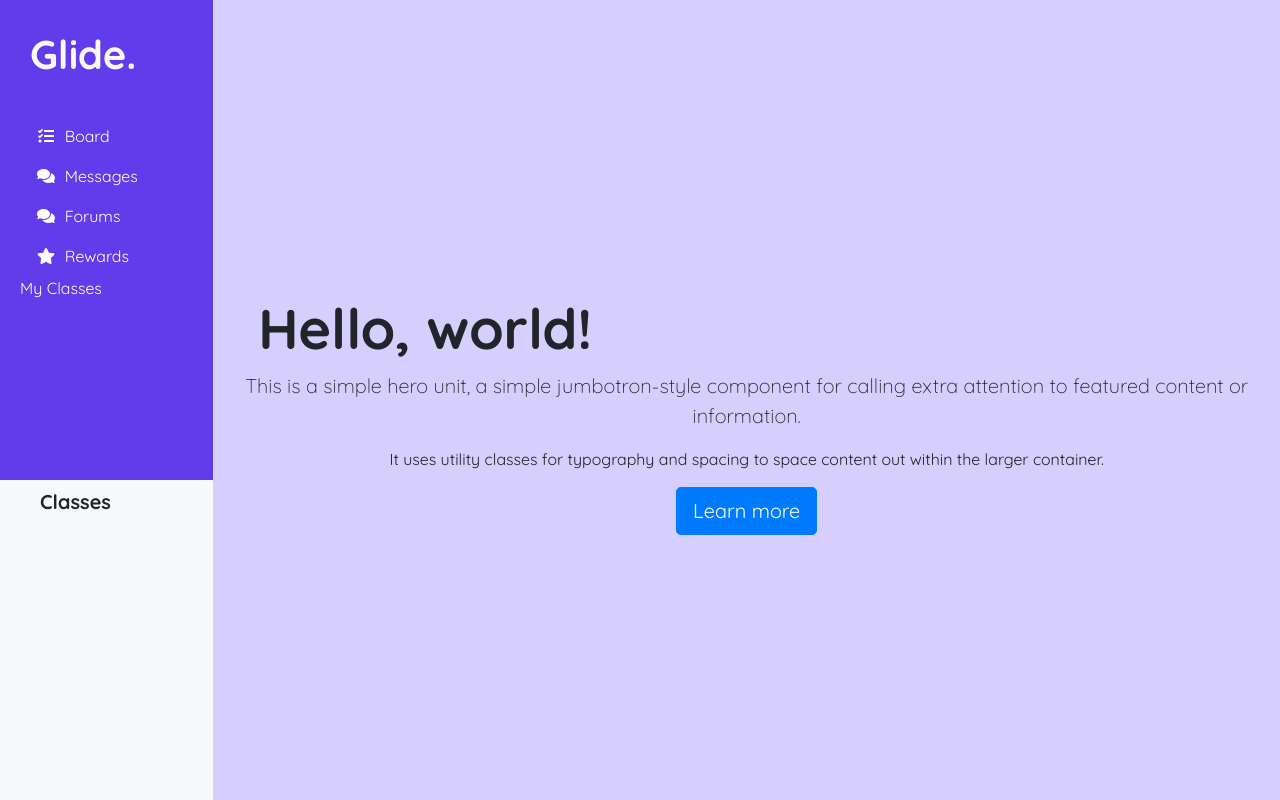
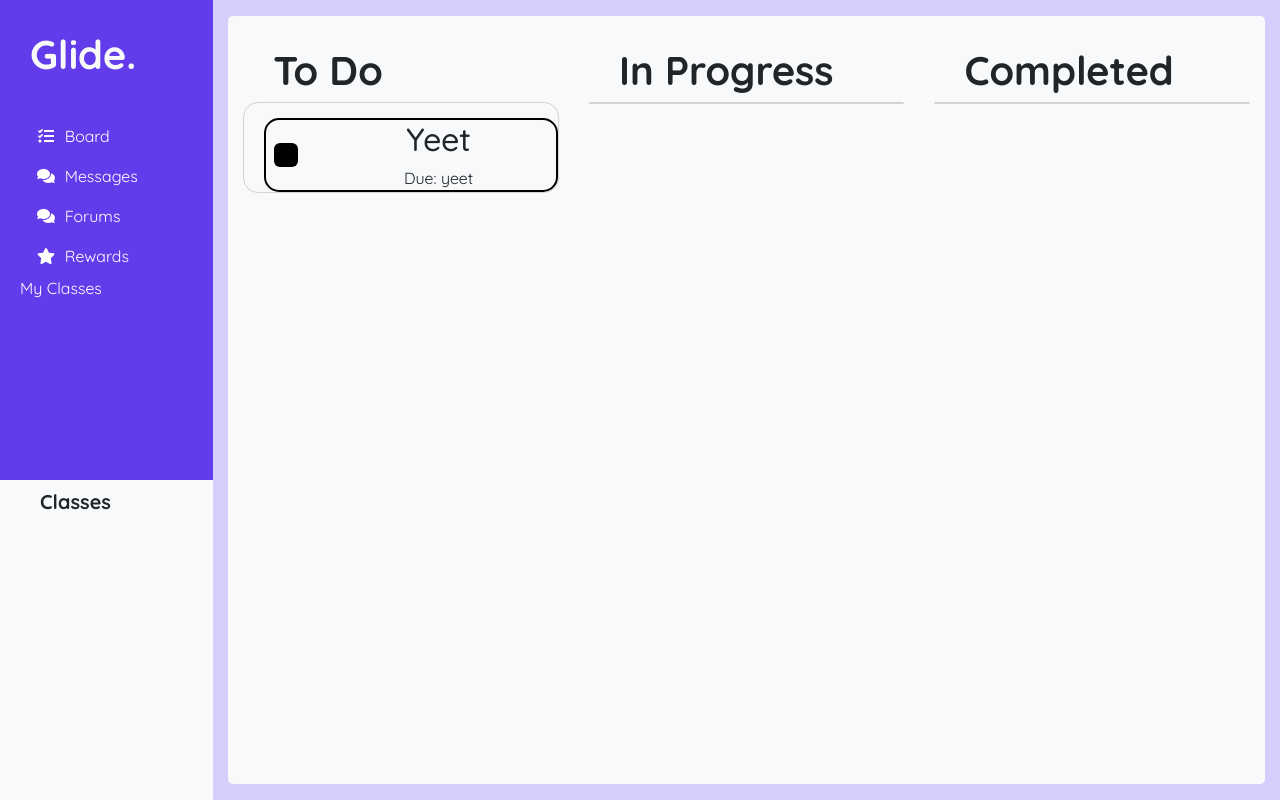
Before and after one commit to vaenthan18/Glide, a React (Create React App) app in the folder client/: page / in a window 1280 px wide. Built offline with nearby package versions, Linux system fonts and the light colour scheme.

Commit message:
Integrating components

```diff
--- a/client/package.json
+++ b/client/package.json
@@ -17,6 +17,7 @@
     "@types/react-dom": "^16.9.8",
     "@types/react-router-dom": "^5.1.5",
     "bootstrap": "^4.5.2",
+    "node-sass": "^4.14.1",
     "react": "^16.13.1",
     "react-bootstrap": "^1.3.0",
     "react-dom": "^16.13.1",
@@ -44,5 +45,6 @@
       "last 1 firefox version",
       "last 1 safari version"
     ]
-  }
+  },
+  "devDependencies": {}
 }
--- a/client/src/App.tsx
+++ b/client/src/App.tsx
@@ -7,7 +7,7 @@ import {
 import './App.css';
 import 'bootstrap/dist/css/bootstrap.min.css';
 
-import Header from './Header/Header';
+import Sidebar from './Sidebar/Sidebar';
 import Board from './Main Board/Board'
 
 class App extends Component {
@@ -15,8 +15,8 @@ class App extends Component {
         return (
             <div className="App">
                 <div className="container-fluid">
-                    <div className="row align-items-center">
-                        <Header />
+                    <div className="row justify-content-between">
+                        <Sidebar />
                         <Router>
                             <Switch>
                                 <Route path="/" exact component={Board} />
--- a/client/src/Header/Header.tsx
+++ /dev/null
@@ -1,58 +0,0 @@
-import React, { Component } from 'react';
-import { FontAwesomeIcon } from '@fortawesome/react-fontawesome';
-import { faUser, faTasks, faComments, faStar } from '@fortawesome/free-solid-svg-icons'
-import './Header.css';
-// import { Nav } from 'react-bootstrap';
-
-class Header extends Component {
-
-    navTo(uri: string) {
-        window.location.href = window.location.origin + uri;
-    }
-
-    render() {
-        return (
-            <div className="vh-100 container-fluid col-md-2 sidebar-sticky bg-light">
-                <nav className="purple sidebar">
-                    <div className="sidebar container">
-                        <h1 className="text-light">Glide.</h1>
-                        <ul className="nav flex-column">
-                            <li className="nav-item">
-                                <a className="nav-link" href="/Board">
-                                    <FontAwesomeIcon icon={faTasks} fixedWidth={true} />
-                                &nbsp; Board</a>
-                            </li>
-                            <li className="nav-item">
-                                <a className="nav-link" href="/Messages">
-                                    <FontAwesomeIcon icon={faComments} fixedWidth={true} />
-                            &nbsp; Messages</a>
-                            </li>
-                            <li className="nav-item">
-                                <a className="nav-link" href="/Forums">
-                                    <FontAwesomeIcon icon={faComments} fixedWidth={true} />
-                            &nbsp; Forums</a>
-                            </li>
-                            <li className="nav-item">
-                                <a className="nav-link" href="/Rewards">
-                                    <FontAwesomeIcon icon={faStar} fixedWidth={true} />
-                                &nbsp; Rewards</a>
-                            </li>
-                            <li>
-                                <div className="menu-text">
-                                    My Classes
-                                </div>
-                            </li>
-                        </ul>
-                    </div>
-                </nav>
-                <h5>Classes</h5>
-                <ul>
-
-                </ul>
-            </div>
-
-        );
-    }
-}
-
-export default Header;
--- a/client/src/KanbanColumn/KanbanColumn.scss
+++ b/client/src/KanbanColumn/KanbanColumn.scss
@@ -8,7 +8,6 @@
     flex-direction: column;
     justify-content: space-between;
 
-
     .box {
         vertical-align: middle;
         margin-top:  15px;
--- a/client/src/KanbanColumn/KanbanColumn.tsx
+++ b/client/src/KanbanColumn/KanbanColumn.tsx
@@ -11,7 +11,7 @@ export interface columnComponentProps {
 
 export default function KanbanColumn(props: columnComponentProps) {
   return (
-  <div>
+  <div className="col">
     <h1 className='Header'>{props.groupName} </h1>
       <ul className='column'>
         {props.tasks.map((task) => (
--- /dev/null
+++ b/client/src/Main Board/Board.css
@@ -0,0 +1,5 @@
+.content-section {
+    height: 96vh;
+    margin-top: 2vh;
+    margin-bottom: 2vh;
+}
--- a/client/src/Main Board/Board.tsx
+++ b/client/src/Main Board/Board.tsx
@@ -1,13 +1,40 @@
 import React, { Component } from 'react';
+import './Board.css';
+
+import KanbanColumn from '../KanbanColumn/KanbanColumn';
+
+var ToDoProps = {
+    tasks: [{
+        name: "Yeet",
+        className: "Yeet",
+        dueDate: "yeet",
+        classColour: "black"
+      }
+    ],
+    groupName: "To Do"
+}
+
+var InProgressProps = {
+    tasks: [],
+    groupName: "In Progress"
+}
+
+var CompletedProps = {
+    tasks: [],
+    groupName: "Completed"
+}
 
 class Board extends Component {
     render() {
         return (
-            <div className="col-sm">
-                <h1 className="display-4">Hello, world!</h1>
-                <p className="lead">This is a simple hero unit, a simple jumbotron-style component for calling extra attention to featured content or information.</p>
-                <p>It uses utility classes for typography and spacing to space content out within the larger container.</p>
-                <a className="btn btn-primary btn-lg" href="#" role="button">Learn more</a>
+            <div className="col">
+                <div className="rounded-lg col bg-light content-section">
+                    <div className="row">
+                        {KanbanColumn(ToDoProps)}
+                        {KanbanColumn(InProgressProps)}
+                        {KanbanColumn(CompletedProps)}
+                    </div>
+                </div>
             </div>
         );
     }
--- /dev/null
+++ b/client/src/Sidebar/Sidebar.tsx
@@ -0,0 +1,56 @@
+import React, { Component } from 'react';
+import { FontAwesomeIcon } from '@fortawesome/react-fontawesome';
+import { faUser, faTasks, faComments, faStar } from '@fortawesome/free-solid-svg-icons'
+import './Sidebar.css';
+// import { Nav } from 'react-bootstrap';
+
+class Sidebar extends Component {
+
+    navTo(uri: string) {
+        window.location.href = window.location.origin + uri;
+    }
+
+    render() {
+        return (
+            <div className="vh-100 col-md-2 sidebar-sticky bg-light">
+                <nav className="purple sidebar">
+                    <h1 className="text-light">Glide.</h1>
+                    <ul className="nav flex-column">
+                        <li className="nav-item">
+                            <a className="nav-link" href="/Board">
+                                <FontAwesomeIcon icon={faTasks} fixedWidth={true} />
+                                &nbsp; Board</a>
+                        </li>
+                        <li className="nav-item">
+                            <a className="nav-link" href="/Messages">
+                                <FontAwesomeIcon icon={faComments} fixedWidth={true} />
+                            &nbsp; Messages</a>
+                        </li>
+                        <li className="nav-item">
+                            <a className="nav-link" href="/Forums">
+                                <FontAwesomeIcon icon={faComments} fixedWidth={true} />
+                            &nbsp; Forums</a>
+                        </li>
+                        <li className="nav-item">
+                            <a className="nav-link" href="/Rewards">
+                                <FontAwesomeIcon icon={faStar} fixedWidth={true} />
+                                &nbsp; Rewards</a>
+                        </li>
+                        <li>
+                            <div className="menu-text">
+                                My Classes
+                            </div>
+                        </li>
+                    </ul>
+                </nav>
+                <h5>Classes</h5>
+                <ul>
+
+                </ul>
+            </div>
+
+        );
+    }
+}
+
+export default Sidebar;
```
Also changed, not shown: client/src/Sidebar/Sidebar.css (renamed from client/src/Header/Header.css), 1 other file (tests, documents, lock files or other folders).
